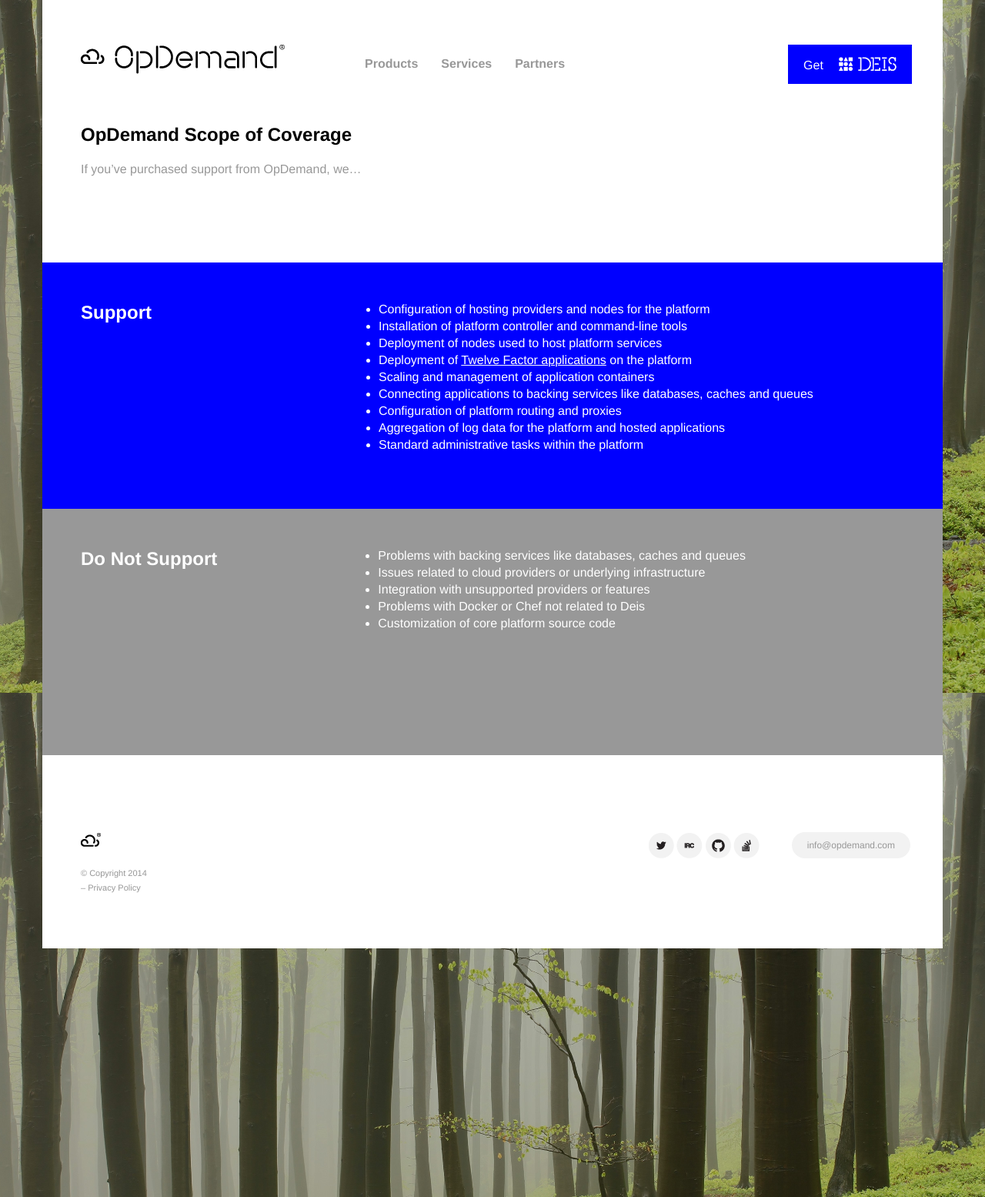
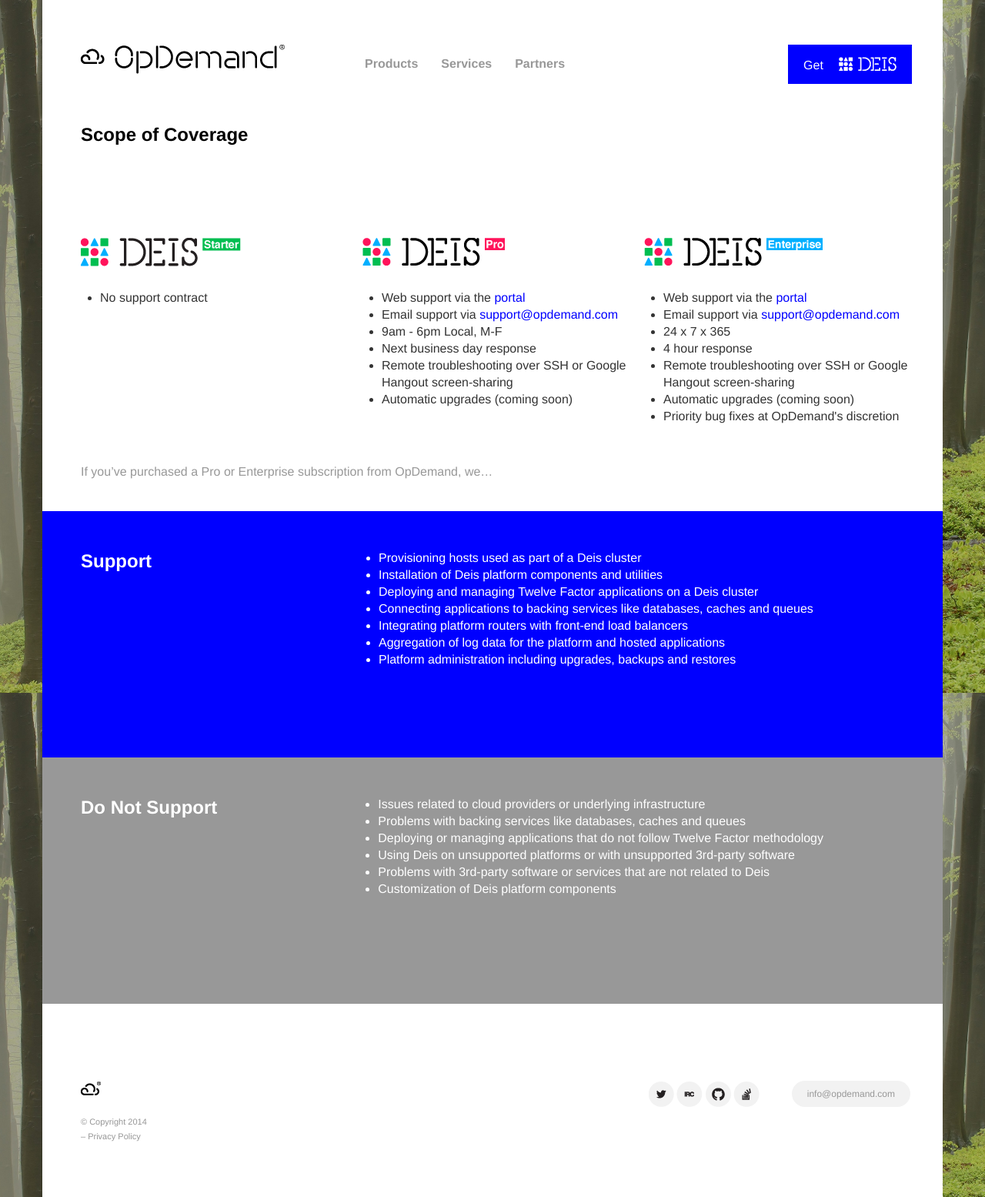
Before and after one commit to gpxl/opdemand.com, a Jekyll site: the page built from scope-of-coverage/index.html, in a window 1280 px wide. Shown: the whole page at 77% size. Built offline with Jekyll 4.4.1, drawn with Linux system fonts in a browser that asks for light colours; nearby versions of some CDN libraries; Markdown is read by kramdown in place of the engine named in the settings.

Commit message:
fix(coverage): new pass at scope of coverage page

```diff
--- a/css/main.css
+++ b/css/main.css
@@ -54,6 +54,7 @@
 .products .product-item{float:left;width:348px;margin-right:18px}
 .products .product-item:last-of-type{margin-right:0}
 .products .product-item p{width:320px;min-height:100px;margin-top:30px;margin-bottom:0}
+.products .product-item ul{width:320px;min-height:100px;margin-top:30px;margin-bottom:0}
 .products .product-item .product-logo-1{width:208px;height:37px;background:url(../img/product_logos.png) 0 0 no-repeat}
 .products .product-item .product-logo-2{width:185px;height:37px;background:url(../img/product_logos.png) -209px 0 no-repeat}
 .products .product-item .product-logo-3{width:233px;height:37px;background:url(../img/product_logos.png) -396px 0 no-repeat}
@@ -139,7 +140,9 @@
 .blocks-services{width:782px;height:245px;background:#00f;border-bottom:1px solid #fff}
 .scopeTitle{width:700px;padding-bottom:100px;margin-left:50px}
 .scopeTitle h1{margin-bottom:20px}
-.scopeTitle p{font-size:16px;line-height:22px;color:#989898}
+.scopeHeading{width:700px;padding-bottom:30px;margin-left:50px;margin-top:50px;}
+.scopeHeading p{font-size:16px;line-height:22px;color:#989898}
+.scope-list li{font-family:helvetica;font-size:16px;line-height:22px}
 .scope{padding-bottom:100px}
 .scope .support{height:320px;color:#fff;background:#00f}
 .scope .do-not-support{height:320px;color:#fff;background:#989898}
--- a/scope-of-coverage/index.html
+++ b/scope-of-coverage/index.html
@@ -4,25 +4,59 @@
 ---
 
 <!-- The Content -->
-  <div class="scopeTitle"><h1>OpDemand Scope of Coverage</h1>
-<p>If you&#8217;ve purchased support from OpDemand, we&#8230;</p>
+<div class="scopeTitle">
+	<h1>Scope of Coverage</h1>
 </div>
 
+<div class="products">
+  <div class="product-item">
+    <div class="product-logo-1"></div>
+	<ul class="scope-list">
+		<li>No support contract</li>
+	</ul>
+  </div>
+  <div class="product-item">
+    <div class="product-logo-2"></div>
+	<ul class="scope-list">
+		<li>Web support via the <a href="https://support.opdemand.com/" target="_blank">portal</a></li>
+		<li>Email support via <a href="mailto:support@opdemand.com">support@opdemand.com</a></li>
+		<li>9am - 6pm Local, M-F</li>
+		<li>Next business day response</li>
+		<li>Remote troubleshooting over SSH or Google Hangout screen-sharing</li>
+		<li>Automatic upgrades (coming soon)</li>
+	</ul>
+  </div>
+  <div class="product-item">
+    <div class="product-logo-3"></div>
+	<ul class="scope-list">
+		<li>Web support via the <a href="https://support.opdemand.com/" target="_blank">portal</a></li>
+		<li>Email support via <a href="mailto:support@opdemand.com">support@opdemand.com</a></li>
+		<li>24 x 7 x 365</li>
+		<li>4 hour response</li>
+		<li>Remote troubleshooting over SSH or Google Hangout screen-sharing</li>
+		<li>Automatic upgrades (coming soon)</li>
+		<li>Priority bug fixes at OpDemand's discretion</li>
+	</ul>
+  </div>
+</div>
+<div style="clear:both;"></div>
+
+<div class="scopeHeading">
+	<p>If you&#8217;ve purchased a Pro or Enterprise subscription from OpDemand, we&#8230;</p>
+</div>
 
 <div class="scope">
 	<div class="support">
 		<div class="scope-title"><h2>Support</h2></div>
 		<div class="scope-support-list">
 			<ul>
-				<li>Configuration of hosting providers and nodes for the platform</li>
-				<li>Installation of platform controller and command-line tools</li>
-				<li>Deployment of nodes used to host platform services</li>
-				<li>Deployment of <a href="http://12factor.net/" target="_blank" style="color:white;text-decoration:underline">Twelve Factor applications</a> on the platform</li>
-				<li>Scaling and management of application containers</li>
+				<li>Provisioning hosts used as part of a Deis cluster</li>
+				<li>Installation of Deis platform components and utilities</li>
+				<li>Deploying and managing Twelve Factor applications on a Deis cluster</li>
 				<li>Connecting applications to backing services like databases, caches and queues</li>
-				<li>Configuration of platform routing and proxies</li>
+				<li>Integrating platform routers with front-end load balancers</li>
 				<li>Aggregation of log data for the platform and hosted applications</li>
-				<li>Standard administrative tasks within the platform</li>
+				<li>Platform administration including upgrades, backups and restores</li>
 			</ul>
 		</div>
 	</div>
@@ -30,11 +64,12 @@
 		<div class="scope-title"><h2>Do Not Support</h2></div>
 		<div class="scope-dont-support-list">
 			<ul>
+				<li>Issues related to cloud providers or underlying infrastructure</li>
 				<li>Problems with backing services like databases, caches and queues</li>
-				<li>Issues related to cloud providers or underlying infrastructure</li>
-				<li>Integration with unsupported providers or features</li>
-				<li>Problems with Docker or Chef not related to Deis</li>
-				<li>Customization of core platform source code</li>
+				<li>Deploying or managing applications that do not follow Twelve Factor methodology</li>
+				<li>Using Deis on unsupported platforms or with unsupported 3rd-party software</li>
+				<li>Problems with 3rd-party software or services that are not related to Deis</li>
+				<li>Customization of Deis platform components</li>
 			</ul>
 		</div>
 	</div>
```
